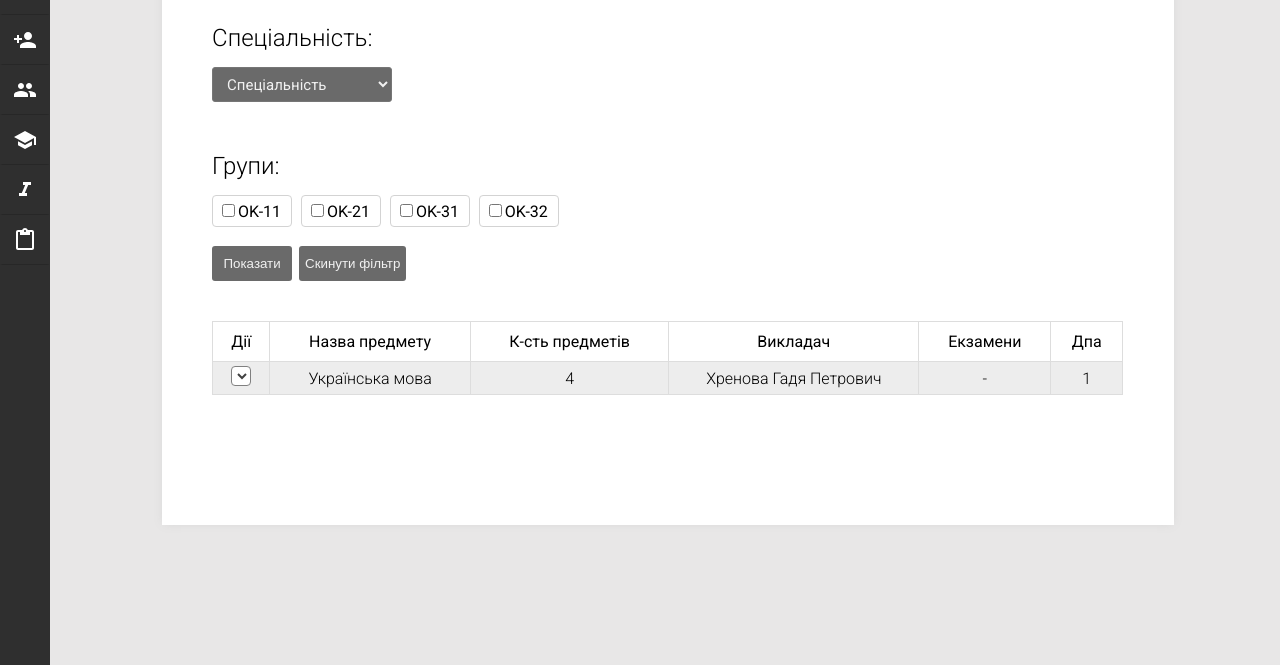
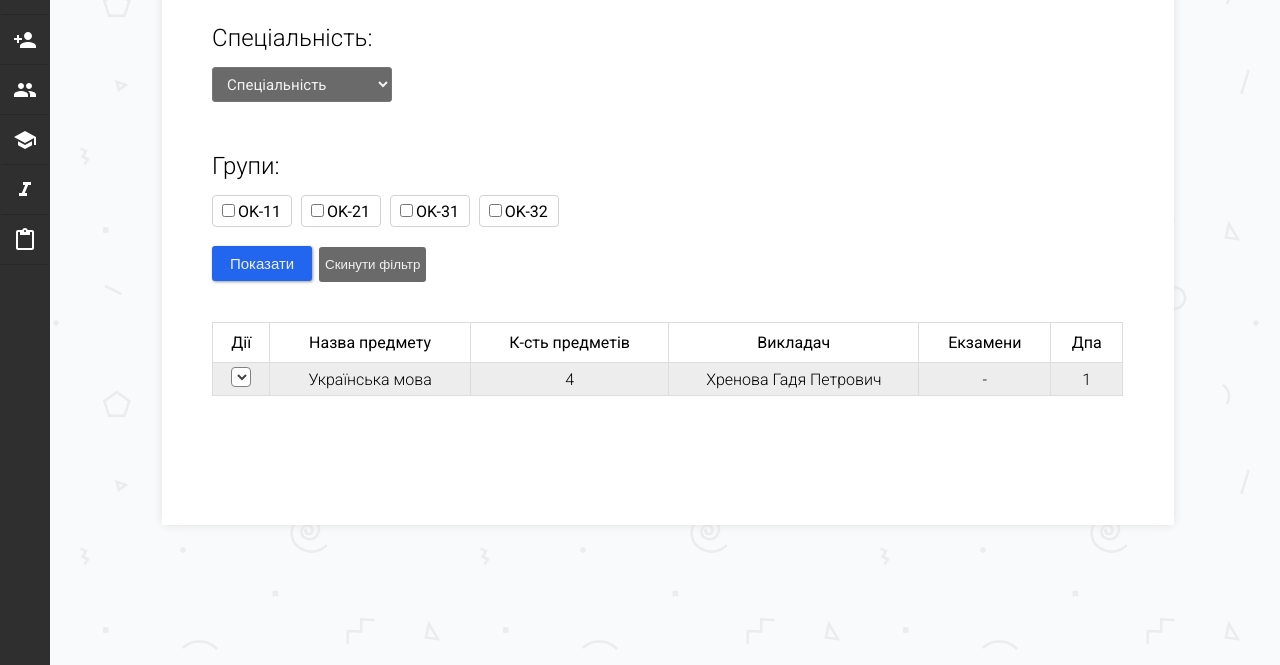
Before and after one commit to EujenioPr/cms, a plain HTML site: page subjects.html in a window 1280 px wide. Shown: the part 135-800 px from the top of the page. Drawn offline with Linux system fonts and the light colour scheme.

Commit message:
added background

```diff
--- a/css/common.css
+++ b/css/common.css
@@ -165,7 +165,9 @@ a {
 .body-wrapper {
   width: calc(100% - 55px);
   min-height: 100%;
-  background-color: #e8e7e7;
+  /*background-color: #e8e7e7;*/
+  background-image: url(../img/background.png);
+  background-repeat: repeat;
   padding-left: 55px;
   /*background-color: #f7abf2;*/
 }
@@ -408,6 +410,8 @@ tr:nth-child(even) {
     background-color: #ccffd9;
     border-radius: 5px;
     padding: 10px;
+    /**/
+    font-weight: 300;
 }
 /* -- --*/
 
@@ -423,6 +427,9 @@ tr:nth-child(even) {
 
 .groups-checkbox input {
     margin-bottom: 30px;
+}
+.groups-checkbox button:nth-of-type(1) {
+    background-color: #2266f0;
 }
 
 .table-subjects-section {
@@ -452,8 +459,50 @@ tr:nth-child(even) {
     margin-right: 5px;
 }
 
+/* BLUE FANCY BUTTON */
+.submit-btn {
+  height: 34px;
+  width: 100px;
+  border: none;
+  border-radius: 1px;
+  background-color: #2266f0;
+  color: white;
+  text-align: center;
+  cursor: pointer;
+  transition: all 0s;
+  font-size: 15px;
+  box-shadow: 1px 1px 3px rgba(0, 0, 0, 0.4);
+  outline: none;
 
+}
 
+.submit-btn span {
+    cursor: pointer;
+    display: inline-block;
+    position: relative;
+    transition: 0.4s;
+}
+.submit-btn span::after {
+    content: "»";
+    position: absolute;
+    opacity: 0;
+    top: 0;
+    right: -20px;
+    transition: 0.4s;
+
+}
+.submit-btn:hover span {
+    padding-right: 20px;
+}
+
+.submit-btn:hover span::after {
+    opacity: 1;
+    right: 0;
+}
+.submit-btn:hover {
+    opacity: 0.9;
+}
+/* . . . . */
 
 
 
--- a/subjects.html
+++ b/subjects.html
@@ -116,10 +116,10 @@
                     <div class="checkbox-bordered"><input type="checkbox">OK-31</div>
                     <div class="checkbox-bordered"><input type="checkbox">OK-32</div>
                     <!--  --><br><br>
-                    <button>Показати</button>
+                    <button class="submit-btn"><span>Показати</span></button>
                     <button>Скинути фільтр</button>
                 </div>
-
+                <!-- <button class="submit-btn"><span>Some</span></button> -->
                 <section class="table-subjects-section">
 
                     <table class="table-subjects">
```
Also changed, not shown: marks.html (+1 -1 lines), img/background.png (added).
